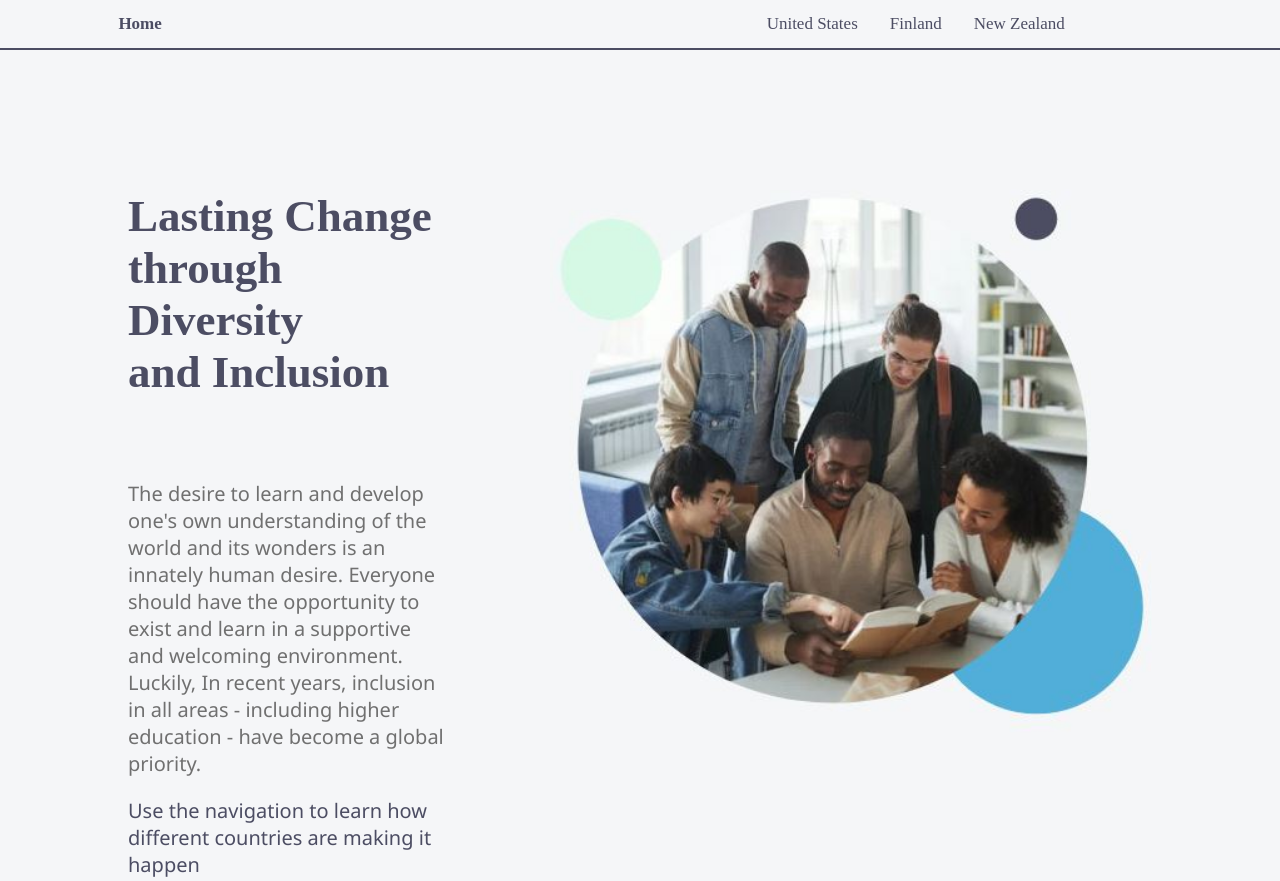
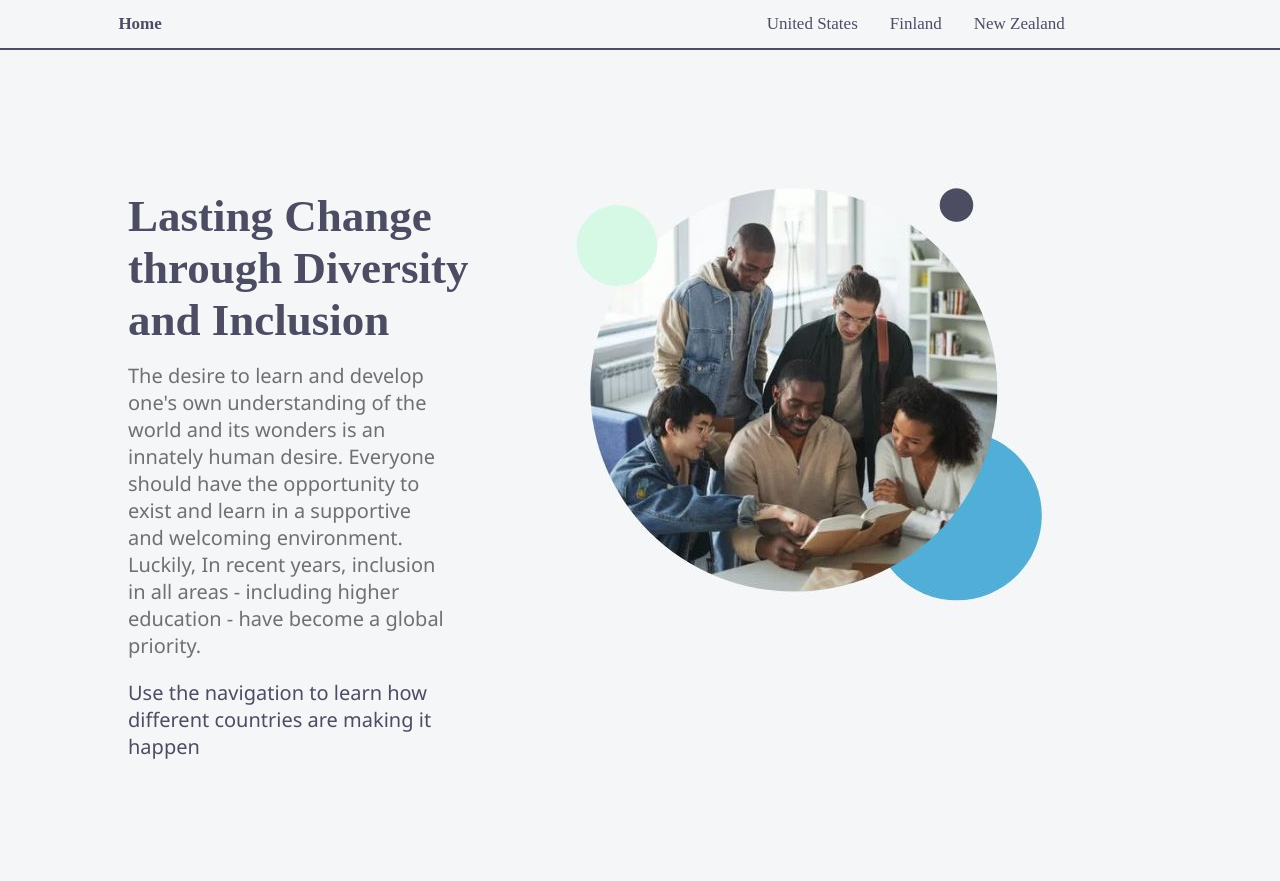
Before and after one commit to IUPUI-HH-2022/group5, a plain HTML site: page index.html in a window 1280 px wide. Shown: the top 881 px of the page. Drawn offline with Linux system fonts and the light colour scheme; a web font is replaced by a local one.

Commit message:
Update index.html
Delete Inline CSS: width="638px" height="573px"

```diff
--- a/index.html
+++ b/index.html
@@ -39,7 +39,7 @@
         </header>
 
         <div class="home-image">
-          <img src="./images/home-image.JPG" alt="Equity and Inclusion" width="638px" height="573px">
+          <img src="./images/home-image.JPG" alt="Equity and Inclusion">
         </div>
       </div>
 
```
